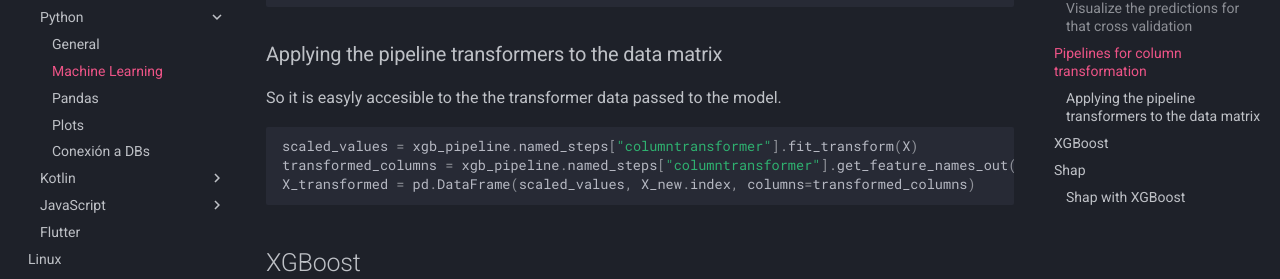
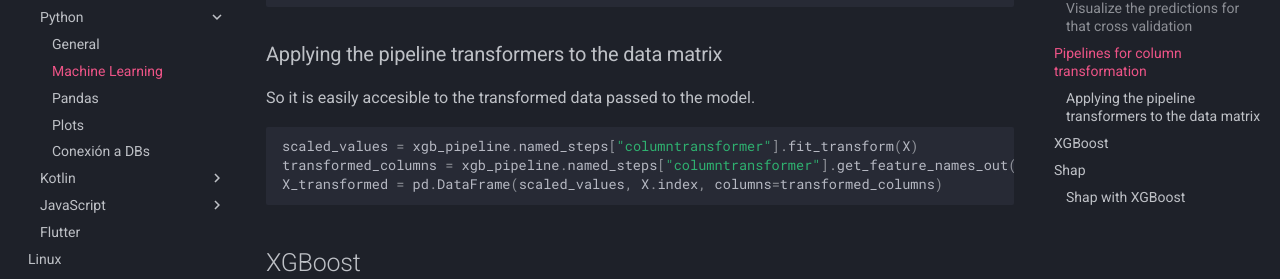
Before and after one commit to vatojavier/wiki, an MkDocs documentation site: the page built from docs/informatica/python/ml.md, in a window 1280 px wide and 900 px high, scrolled down 2258 px. Shown: the part 172-451 px from the top of the window. Built offline with MkDocs 1.6.1 and Material for MkDocs 9.7.7, drawn with Linux system fonts in a browser that asks for light colours; comment, search, counter and statistics services are not loaded.

Commit message:
Update ml.md

````diff
--- a/docs/informatica/python/ml.md
+++ b/docs/informatica/python/ml.md
@@ -114,12 +114,12 @@ xgb_pipeline = make_pipeline(
 ```
 
 ### Applying the pipeline transformers to the data matrix
-So it is easyly accesible to the the transformer data passed to the model.
+So it is easily accesible to the transformed data passed to the model.
 
 ```python
 scaled_values = xgb_pipeline.named_steps["columntransformer"].fit_transform(X)
 transformed_columns = xgb_pipeline.named_steps["columntransformer"].get_feature_names_out()
-X_transformed = pd.DataFrame(scaled_values, X_new.index, columns=transformed_columns)
+X_transformed = pd.DataFrame(scaled_values, X.index, columns=transformed_columns)
 ```
 
 ## XGBoost
````
